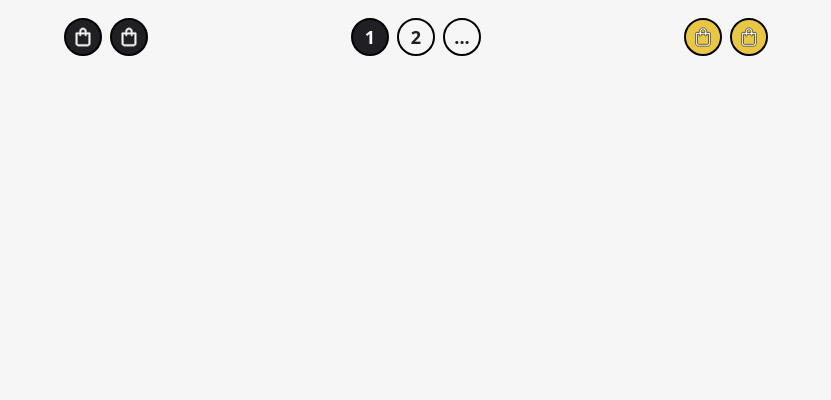
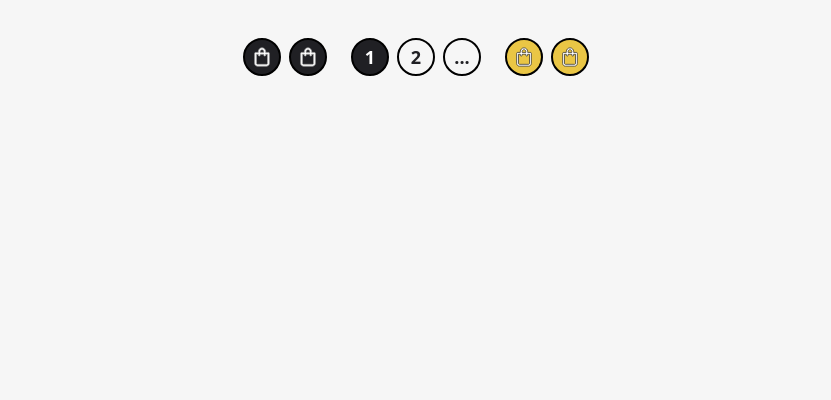
Before and after one commit to elias-291356/bookshelf, a website built with Vite: page index.html in a window 1280 px wide. Shown: the part 414-814 px from the top of the page, without its empty margins (224-1055 px from the left). Built offline with nearby package versions, Linux system fonts and the light colour scheme.

Commit message:
pagination css update tablet

```diff
--- a/src/css/layout/full-shop-list.css
+++ b/src/css/layout/full-shop-list.css
@@ -197,6 +197,12 @@
   .text-card-content {
     -webkit-line-clamp: 4;
   }
+
+  .pagination-list {
+    justify-content: center;
+    column-gap: 24px;
+    margin-top: 40px;
+  }
 }
 
 
```
